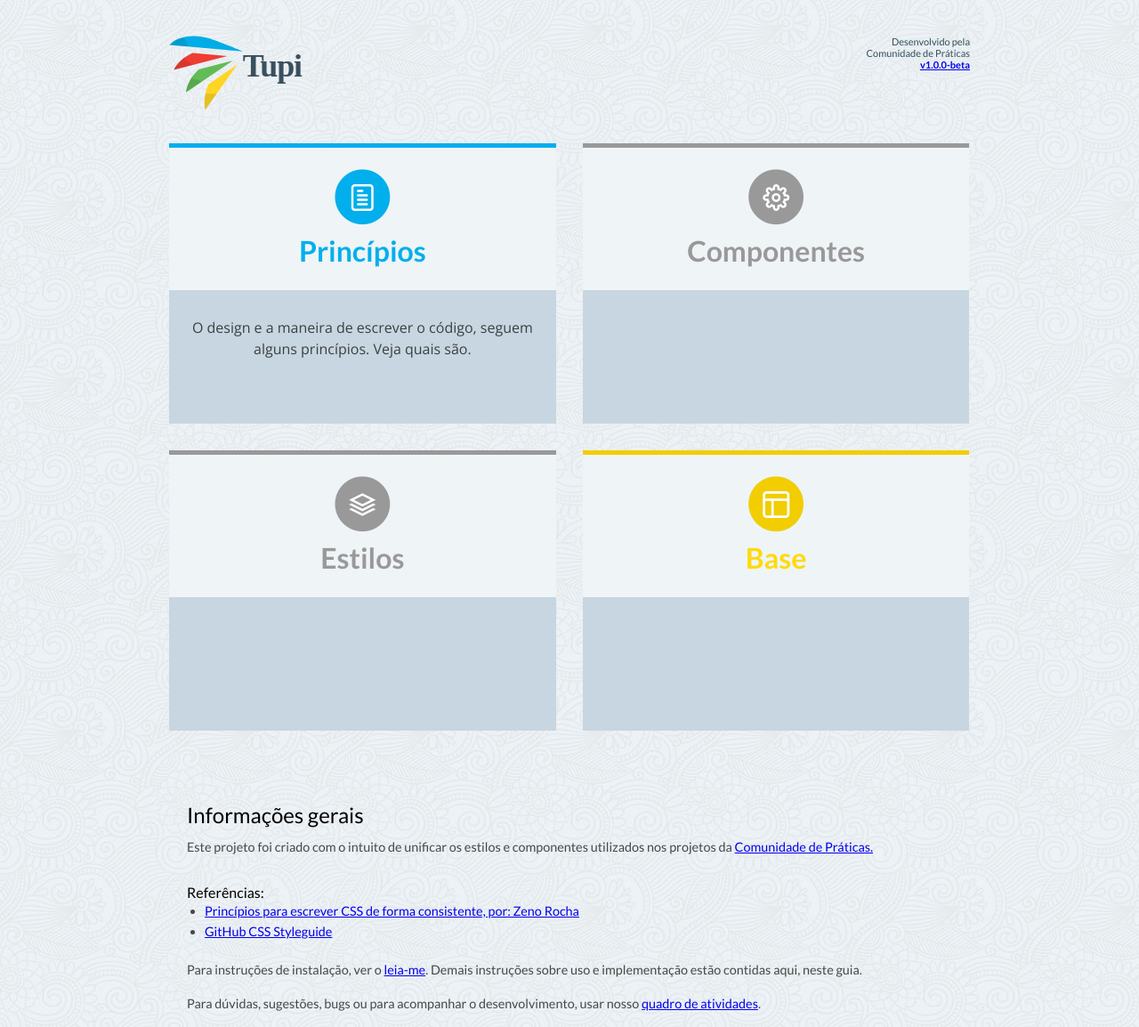
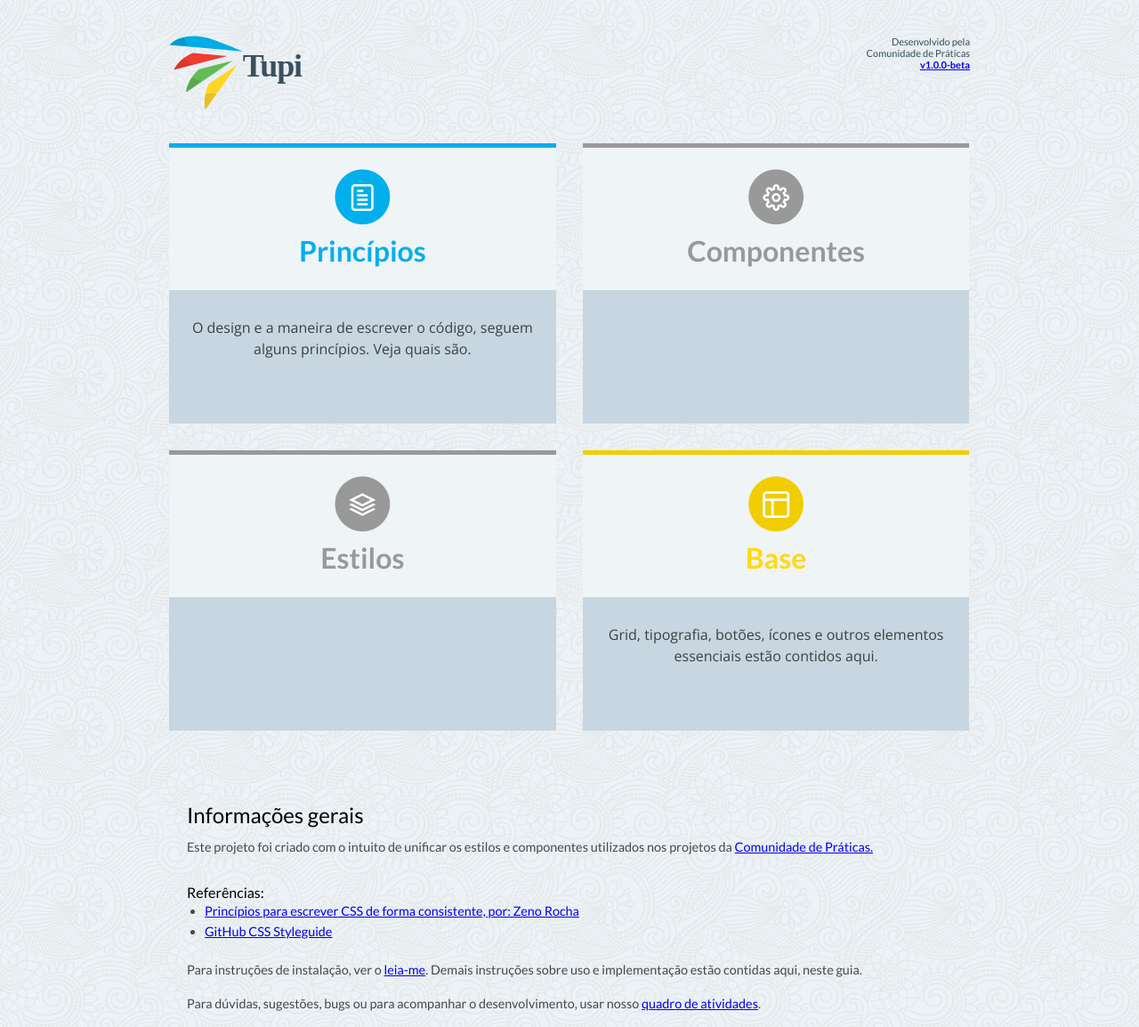
Before and after one commit to ABS-org/tupi-docs, a Jekyll site: the page built from index.html, in a window 1280 px wide. Shown: the whole page at 89% size. Built offline with Jekyll 4.4.1, drawn with Linux system fonts in a browser that asks for light colours.

Commit message:
Add base description

```diff
--- a/index.html
+++ b/index.html
@@ -60,7 +60,7 @@ title: Tupi
         </span>
         <h1>Base</h1>
       </header>
-      <p></p>
+      <p>Grid, tipografia, botões, ícones e outros elementos essenciais estão contidos aqui.</p>
     </a>
   </div>
   <!-- /box: base -->
```
